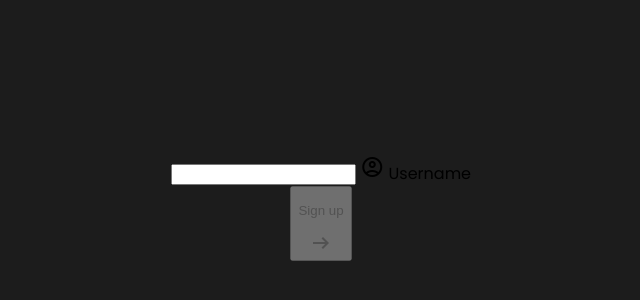
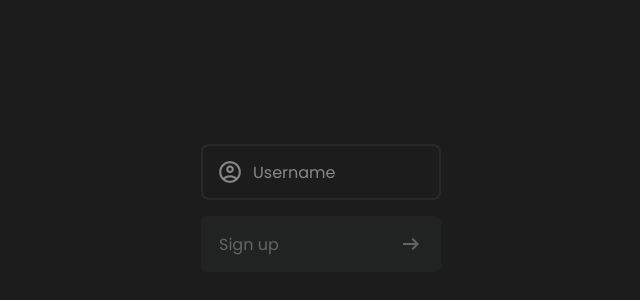
Before and after one commit to ryjyotsna/js-components, a plain HTML site: page Controls/Control1/index.html in a window 1280 px wide. Shown: the part 192-492 px from the top of the page, without its empty margins (319-959 px from the left). Drawn offline with nearby package versions, Linux system fonts and the light colour scheme.

Commit message:
third commit

```diff
--- a/Controls/Control1/styles.css
+++ b/Controls/Control1/styles.css
@@ -9,3 +9,114 @@ body {
   overflow: hidden;
   font-family: "Euclid Circular A", "Poppins";
 }
+
+* {
+  box-sizing: border-box;
+}
+
+.textbox {
+  position: relative;
+  margin-bottom: 16px;
+}
+
+.textbox :is(label, span) {
+  position: absolute;
+  top: 50%;
+  translate: 0 -50%;
+  pointer-events: none;
+  color: #888888;
+  transition: 0.3s;
+}
+
+.textbox > label {
+  left: 44px;
+  translate: 0 -50%;
+  padding: 4px 8px;
+}
+
+.textbox > .icon {
+  z-index: 2;
+  left: 16px;
+  font-size: 26px;
+}
+
+.textbox > input {
+  height: 56px;
+  width: 240px;
+  padding-left: 48px;
+  border: 2px solid #292929;
+  border-radius: 8px;
+  outline: none;
+  background: transparent;
+  color: #f9f9f9;
+  font-family: inherit;
+  font-size: 16px;
+  transition: 0.3s;
+}
+
+.textbox > input.valid.has-value {
+  border-color: #14ca99;
+}
+
+.textbox > :is(input:focus, .has-value) {
+  border-color: #d3d3d3;
+}
+
+.textbox > input.has-value {
+  border-color: #ff5360;
+}
+
+.textbox > :is(input:focus, .has-value) ~ span {
+  color: #f9f9f9;
+}
+
+.textbox > :is(input:focus, .has-value) ~ label {
+  background: #1c1c1c;
+  color: rgba(255, 255, 255, 0.75);
+  translate: -42px -42px;
+  scale: 0.8;
+}
+
+@keyframes spin {
+  100% {
+    rotate: 1turn;
+  }
+}
+
+.spinner {
+  position: absolute;
+  top: 50%;
+  right: 16px;
+  translate: 0 -50%;
+  width: 24px;
+  height: 24px;
+  border-radius: 50%;
+  border: 3px solid rgb(255 255 255 / 14%);
+  border-top-color: #f7f7f7;
+  opacity: 0;
+  animation: spin 1s infinite linear;
+}
+
+.spinner.visible {
+  opacity: 1;
+}
+
+button {
+  width: 240px;
+  height: 56px;
+  border-radius: 6px;
+  border: 0;
+  font-family: inherit;
+  font-size: 16px;
+  display: flex;
+  align-items: center;
+  padding: 0 18px;
+  justify-content: space-between;
+  background: #2e3231;
+  color: #f7f7f7;
+  transition: 0.3s;
+}
+
+button:disabled {
+  opacity: 0.33;
+}
```
